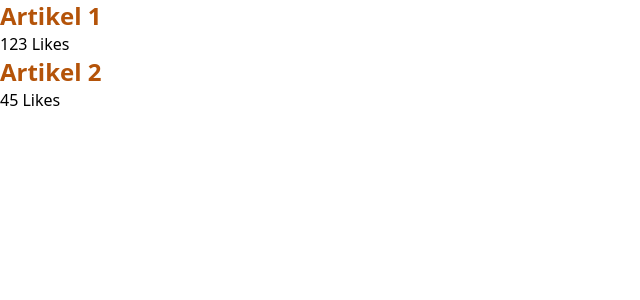
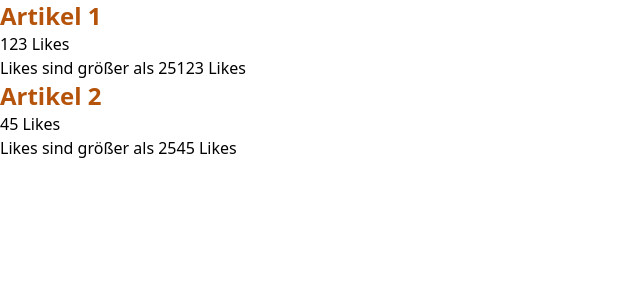
Before and after one commit to nextjsreactgraphql/react-intro, a React (Vite) app: page / in a window 1280 px wide. Shown: the top 300 px of the page, without its empty margins (0-640 px from the left). Built offline with nearby package versions, Linux system fonts and the light colour scheme.

Commit message:
03: Storybook

```diff
--- a/src/ArticleCard.tsx
+++ b/src/ArticleCard.tsx
@@ -20,13 +20,18 @@ export default function ArticleCard({title, likes} : ArticleCardProps) {
 		return <h1>Artikel kaputt</h1>
 	}
 
-
+	function renderLikes() {
+		return `${likes} Likes`
+	}
 
 	return (
 		<article>
 			<h1 id={"title"} aria-hidden={true} className={myClassNames}>{title}</h1>
 			{/*<div>{likes} Likes</div>*/}
 			{likes === 0 ? <p>Leider keine Likes!</p> : <p>{likes} Likes</p>}
+			{likes > 25 && "Likes sind größer als 25"}
+			{likes > 25|| "Likes sind nicht größer 25" }
+			{renderLikes()}
 		</article>
 	)
 }
```
Also changed, not shown: uebungen/03_storybook.md (added, +39 -0 lines), 1 other file (tests, documents, lock files or other folders).
